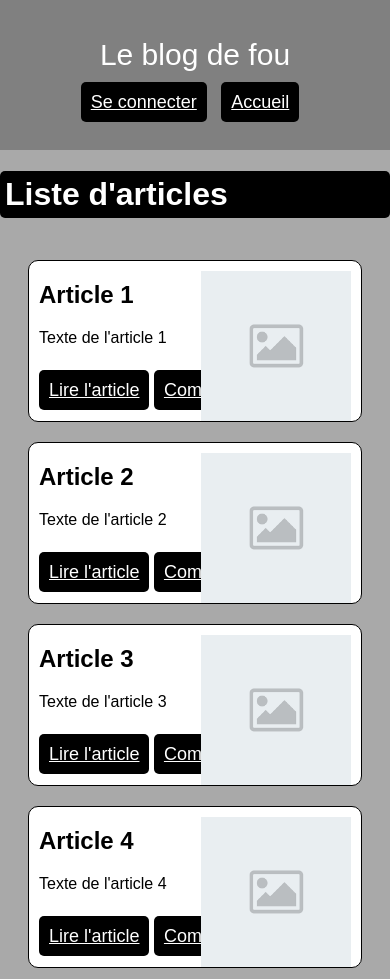
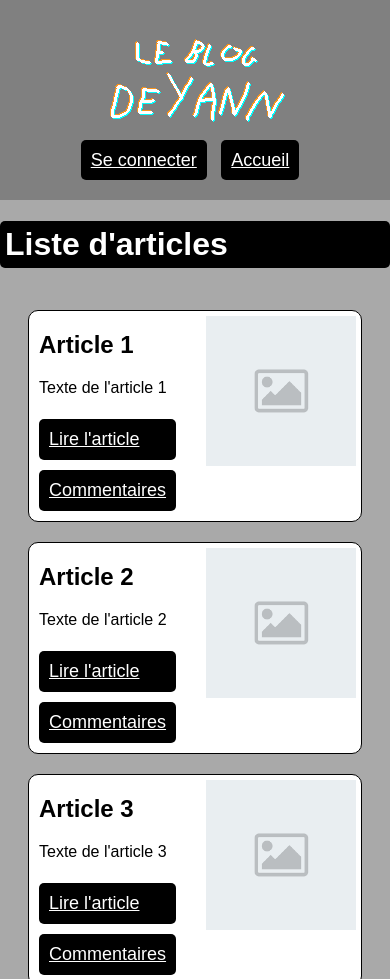
Before and after one commit to YannTomko/Accessibilite, a plain HTML site: page index.html in a window 390 px wide. Shown: the top 979 px of the page. Drawn offline with Linux system fonts and the light colour scheme.

Commit message:
4 premières parties

```diff
--- a/index.html
+++ b/index.html
@@ -9,7 +9,7 @@
 <body>
 
 <header>
-    <p class="blogname">Le blog de fou</p>
+    <img src="./logo.png" alt="Logo du blog de fou de Yann">
     <nav class="liens">
         <ul>
             <li><a href="login.html">Se connecter</a></li>
@@ -21,14 +21,14 @@
 <main>
     <h1>Liste d'articles</h1>
 
-    <section class="blog-articles">
+    <div class="blog-articles">
         <article>
             <h2>Article 1</h2>
             <p class="articletext">Texte de l'article 1</p>
 
             <div class="articlelinks">
-                <a href="article.html">Lire l'article</a>
-                <a href="">Commentaires</a>
+                <a href="article.html" aria-label="Lire l'article 1">Lire l'article</a>
+                <a href="" aria-label="Commentaires de l'article 1">Commentaires</a>
             </div>
 
             <img src="img1.webp" class="articleimg" alt="image article 1">
@@ -39,8 +39,8 @@
             <p class="articletext">Texte de l'article 2</p>
 
             <div class="articlelinks">
-                <a href="article.html">Lire l'article</a>
-                <a href="">Commentaires</a>
+                <a href="article.html" aria-label="Lire l'article 2">Lire l'article</a>
+                <a href="" aria-label="Commentaires de l'article 2">Commentaires</a>
             </div>
 
             <img src="img1.webp" class="articleimg" alt="image article 2">
@@ -51,8 +51,8 @@
             <p class="articletext">Texte de l'article 3</p>
 
             <div class="articlelinks">
-                <a href="article.html">Lire l'article</a>
-                <a href="">Commentaires</a>
+                <a href="article.html" aria-label="Lire l'article 3">Lire l'article</a>
+                <a href="" aria-label="Commentaires de l'article 3">Commentaires</a>
             </div>
 
             <img src="img1.webp" class="articleimg" alt="image article 3">
@@ -63,8 +63,8 @@
             <p class="articletext">Texte de l'article 4</p>
 
             <div class="articlelinks">
-                <a href="article.html">Lire l'article</a>
-                <a href="">Commentaires</a>
+                <a href="article.html" aria-label="Lire l'article 4">Lire l'article</a>
+                <a href="" aria-label="Commentaires de l'article 4">Commentaires</a>
             </div>
 
             <img src="img1.webp" class="articleimg" alt="image article 4">
@@ -75,13 +75,13 @@
             <p class="articletext">Texte de l'article 5</p>
 
             <div class="articlelinks">
-                <a href="article.html">Lire l'article</a>
-                <a href="">Commentaires</a>
+                <a href="article.html" aria-label="Lire l'article 5">Lire l'article</a>
+                <a href="" aria-label="Commentaires de l'article 5">Commentaires</a>
             </div>
 
             <img src="img1.webp" class="articleimg" alt="image article 5">
         </article>
-    </section>
+    </div>
 </main>
 
 <footer class="footer">
--- a/style.css
+++ b/style.css
@@ -3,7 +3,7 @@ body {
 }
 
 header {
-    background-color: grey;
+    background-color: #606060;
     color: white;
     display: flex;
     align-items: center;
@@ -79,8 +79,9 @@ article {
     width: 150px;
     height: 150px;
     position: absolute;
-    top: 10px;
-    right: 10px;
+    top: 5px;
+    right: 5px;
+
 }
 
 .articlefull {
@@ -100,7 +101,7 @@ article {
     text-overflow: ellipsis;
     display: -webkit-box;
     word-wrap: break-word;
-    padding-right: 160px;
+    padding-right: 10px;
 }
 
 .allcomments {
@@ -122,7 +123,7 @@ article {
 }
 
 footer {
-    background-color: grey; color: white; padding: 10px; text-align: center; bottom: 0; width: auto;
+    background-color: #606060; color: white; padding: 10px; text-align: center; bottom: 0; width: auto;
 }
 
 .login-form {
@@ -182,8 +183,8 @@ th {
 }
 
 @media (max-width: 600px) {
-    header p, .header img {
-        margin: 0 5px;
+    header img {
+        margin-bottom: 20px;
     }
     header {
         background-color: grey;
@@ -193,11 +194,7 @@ th {
         align-items: center;
         justify-content: center;
         width: 100%;
-        height: 150px;
-    }
-    .blogname {
-        padding: 20px;
-        padding-top: 0px
+        height: 200px;
     }
     .blog-post {
         width: 90%;
@@ -205,4 +202,18 @@ th {
     body {
         font-size: medium;
     }
+
+    .articlelinks {
+        bottom: 0;
+        display: flex;
+        flex-direction: column;
+    }
+
+    .articlelinks * {
+        margin-bottom: 10px;
+    }
+
+    article {
+        height:200px;
+    }
 }
```
Also changed, not shown: article.html (+4 -6 lines), login.html (+1 -3 lines), login.png (deleted), logo.png (added).
